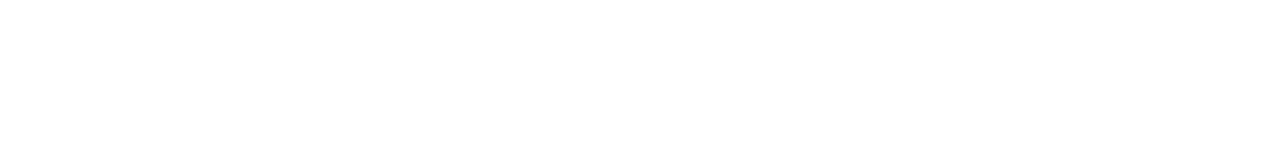
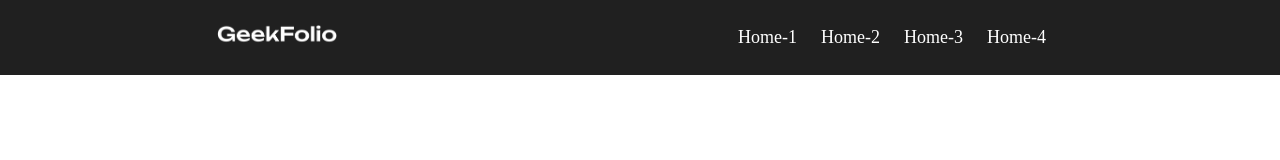
Before and after one commit to Faisal00001/CONSEPTUAL-SESSION, a plain HTML site: page index.html in a window 1280 px wide. Drawn offline with Linux system fonts and the light colour scheme.

Commit message:
addded the header section

```diff
--- /dev/null
+++ b/HTML-CSS-Project-1/css/style.css
@@ -0,0 +1,29 @@
+*{
+    margin: 0px;
+    padding: 0px;
+    box-sizing: border-box;
+}
+.menu-container{
+    background-color: rgb(32, 32, 32);
+    padding: 20px;
+    color: white;
+    list-style: none;
+    display: flex;
+    align-items: center;
+    justify-content: space-around;
+}
+.logo-photo{
+    width: 120px;
+}
+.menus{
+    display: flex;
+}
+.items{
+    margin-right: 10px;
+    padding: 7px;
+    font-size: 18px;
+}
+.items:hover{
+    color: blueviolet;
+    cursor: pointer;
+}
--- a/index.html
+++ b/index.html
@@ -4,8 +4,30 @@
     <meta charset="UTF-8">
     <meta name="viewport" content="width=device-width, initial-scale=1.0">
     <title>Document</title>
+    <link rel="stylesheet" href="./HTML-CSS-Project-1/css/style.css">
 </head>
 <body>
+   <header>
+    <nav>
+        <div class="menu-container">
+            <div class="logo">
+              <img class="logo-photo" src="./HTML-CSS-Project-1/images/logo-light.png" alt="">
+            </div>
+            <div class="menus">
+                <li class="items">Home-1</li>
+                <li class="items">Home-2</li>
+                <li class="items">Home-3</li>
+                <li class="items">Home-4</li>
 
+            </div>
+        </div>
+    </nav>
+   </header>
+   <main>
+
+   </main>
+   <footer>
+
+   </footer>
 </body>
 </html>
```
Also changed, not shown: HTML-CSS-Project-1/images/logo-dark.png (added), HTML-CSS-Project-1/images/logo-light.png (added).
